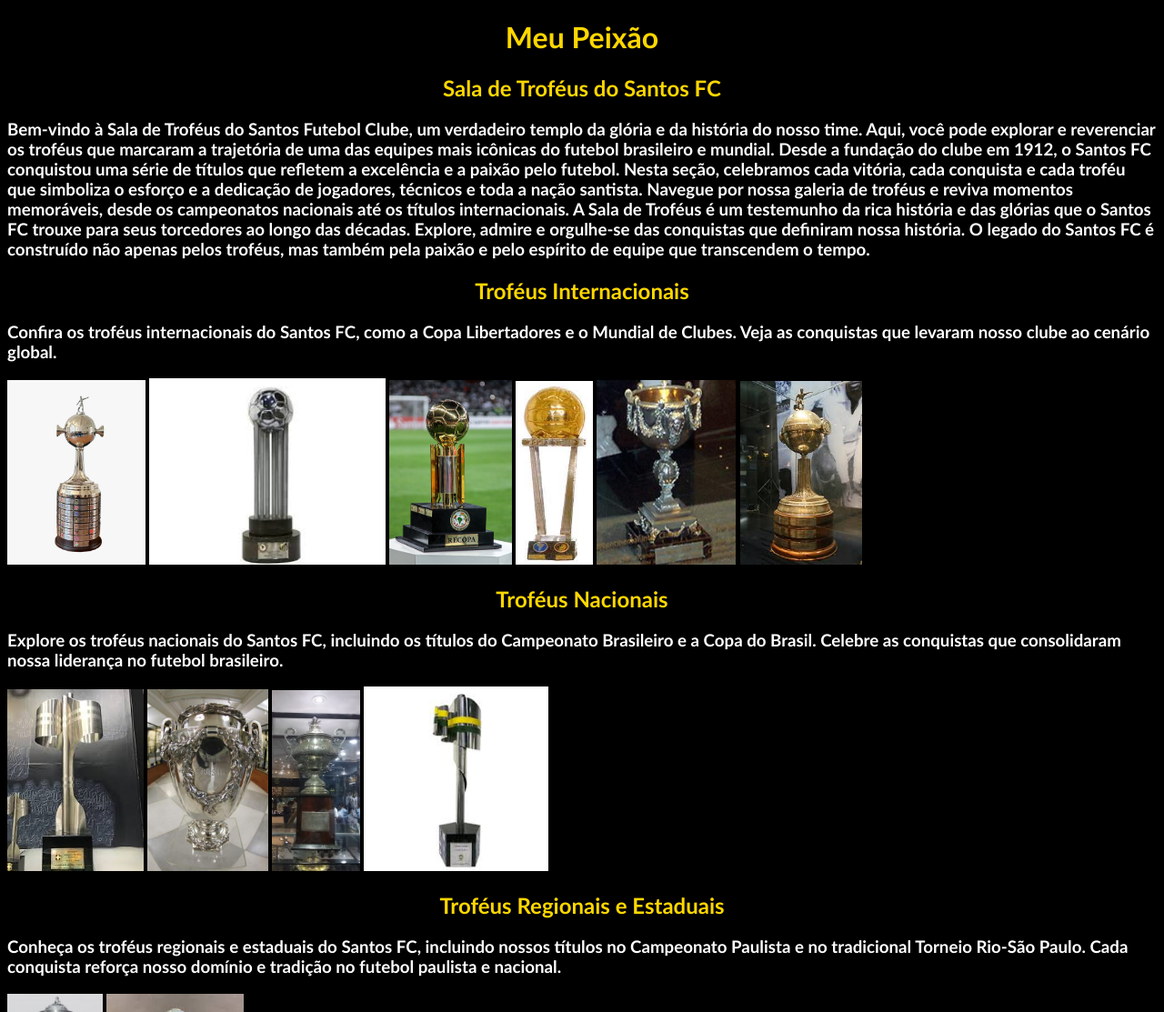
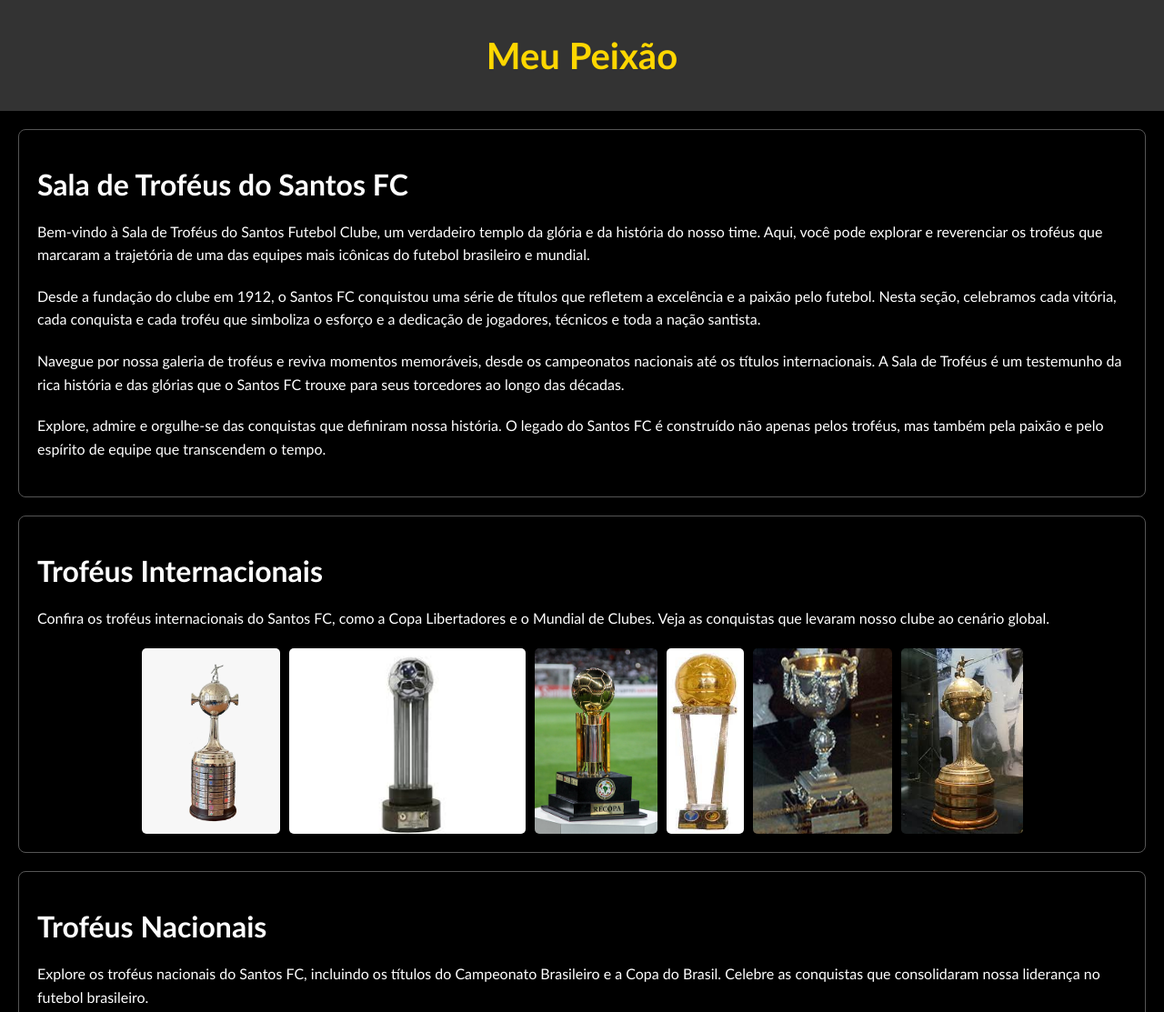
Before and after one commit to danilinhotj187/meuprimeirosite, a plain HTML site: page index.html in a window 1280 px wide. Shown: the top 1113 px of the page at 91% size. Drawn offline with Linux system fonts and the light colour scheme.

Commit message:
fiz algumas mudanças e correçoes com ajuda do chatgpt

```diff
--- a/index.html
+++ b/index.html
@@ -1,4 +1,4 @@
-<!DOCTYPE html>
+<!-- <!DOCTYPE html>
 <html lang="pt-BR">
 <head>
     <meta charset="UTF-8">
@@ -56,4 +56,73 @@
 
 <section><a href="https://www.youtube.com/watch?v=nvmUQW8KcQw"><h4>Clique aqui para ver nossa coletânea com todos os troféus do Glorioso Alvi-negro Praiano!</h4></a></section>
 </body>
+</html> -->
+
+
+<!DOCTYPE html>
+<html lang="pt-BR">
+<head>
+    <meta charset="UTF-8">
+    <meta name="viewport" content="width=device-width, initial-scale=1.0">
+    <title>Meu Peixão</title>
+    <link rel="stylesheet" href="styles.css">
+</head>
+<body>
+    <header>
+        <h1>Meu Peixão</h1>
+    </header>
+
+    <main>
+        <section class="intro">
+            <h2>Sala de Troféus do Santos FC</h2>
+            <p>Bem-vindo à Sala de Troféus do Santos Futebol Clube, um verdadeiro templo da glória e da história do nosso time. Aqui, você pode explorar e reverenciar os troféus que marcaram a trajetória de uma das equipes mais icônicas do futebol brasileiro e mundial.</p>
+            <p>Desde a fundação do clube em 1912, o Santos FC conquistou uma série de títulos que refletem a excelência e a paixão pelo futebol. Nesta seção, celebramos cada vitória, cada conquista e cada troféu que simboliza o esforço e a dedicação de jogadores, técnicos e toda a nação santista.</p>
+            <p>Navegue por nossa galeria de troféus e reviva momentos memoráveis, desde os campeonatos nacionais até os títulos internacionais. A Sala de Troféus é um testemunho da rica história e das glórias que o Santos FC trouxe para seus torcedores ao longo das décadas.</p>
+            <p>Explore, admire e orgulhe-se das conquistas que definiram nossa história. O legado do Santos FC é construído não apenas pelos troféus, mas também pela paixão e pelo espírito de equipe que transcendem o tempo.</p>
+        </section>
+
+        <section class="trofeus">
+            <h2>Troféus Internacionais</h2>
+            <p>Confira os troféus internacionais do Santos FC, como a Copa Libertadores e o Mundial de Clubes. Veja as conquistas que levaram nosso clube ao cenário global.</p>
+            <div class="gallery">
+                <img src="trofeu_libertadores_oficial_conmebol_38_cm_33_1_6327cda271ff362afb5e757a8905fad8.webp" width="152" alt="Troféu Libertadores 2011">
+                <img src="copa conmebol 1998.jfif" width="260" alt="Troféu Copa Conmebol">
+                <img src="trofeu recopa.jpg" width="135" alt="Troféu Recopa Sul-Americana">
+                <img src="trofeu mundial.png" width="85" alt="Troféu Mundial">
+                <img src="recopa intercontinental.jpg" width="153" alt="Troféu Recopa Intercontinental">
+                <img src="trofeu supercopa 1968.jfif" width="134" alt="Troféu Supercopa Sul-Americana dos Campeões Intercontinentais">
+            </div>
+        </section>
+
+        <section class="trofeus">
+            <h2>Troféus Nacionais</h2>
+            <p>Explore os troféus nacionais do Santos FC, incluindo os títulos do Campeonato Brasileiro e a Copa do Brasil. Celebre as conquistas que consolidaram nossa liderança no futebol brasileiro.</p>
+            <div class="gallery">
+                <img src="trofeu brasileirao.jfif" width="150" alt="Troféu Brasileirão">
+                <img src="Taça Brasil 1968 (3).jpg" width="133" alt="Troféu Taça Brasil">
+                <img src="Taça_de_Prata_68.jpg" width="97" alt="Troféu Taça de Prata">
+                <img src="trofeu copa do brasil.jfif" width="203" alt="Troféu Copa do Brasil">
+            </div>
+        </section>
+
+        <section class="trofeus">
+            <h2>Troféus Regionais e Estaduais</h2>
+            <p>Conheça os troféus regionais e estaduais do Santos FC, incluindo nossos títulos no Campeonato Paulista e no tradicional Torneio Rio-São Paulo. Cada conquista reforça nosso domínio e tradição no futebol paulista e nacional.</p>
+            <div class="gallery">
+                <img src="torneio rio sao paulo.jpg" width="105" alt="Troféu Torneio Rio-São Paulo">
+                <img src="trofeu paulistao.jfif" width="151" alt="Troféu Campeonato Paulista">
+            </div>
+        </section>
+
+        <section class="contact">
+            <a href="https://www.youtube.com/watch?v=nvmUQW8KcQw" aria-label="Veja nossa coletânea de troféus no YouTube">
+                <h4>Clique aqui para ver nossa coletânea com todos os troféus do Glorioso Alvi-negro Praiano!</h4>
+            </a>
+        </section>
+    </main>
+
+    <footer>
+        <p>&copy; 2024 Santos FC. Todos os direitos reservados.</p>
+    </footer>
+</body>
 </html>
--- a/styles.css
+++ b/styles.css
@@ -1,4 +1,4 @@
-body {
+/* body {
     font-family: 'Gill Sans', 'Gill Sans MT', Calibri, 'Trebuchet MS', sans-serif;
     background-color: black;
 }
@@ -20,4 +20,77 @@ h4 { color: blueviolet;}
 
 p {
     line-height: normal;
+} */
+
+
+body {
+    font-family: 'Gill Sans', 'Gill Sans MT', Calibri, 'Trebuchet MS', sans-serif;
+    background-color: black;
+    color: white;
+    margin: 0;
+    padding: 0;
 }
+
+header, footer {
+    background-color: #333;
+    color: gold;
+    text-align: center;
+    padding: 10px 0;
+}
+
+h1 {
+    font-size: 2.5em;
+}
+
+h2 {
+    font-size: 2em;
+    margin: 20px 0;
+}
+
+h3 {
+    font-size: 1.5em;
+    color: white;
+}
+
+h4 {
+    color: blueviolet;
+}
+
+p {
+    line-height: 1.6;
+    margin: 0 0 20px;
+}
+
+section {
+    margin: 20px;
+    padding: 20px;
+    border: 1px solid #555;
+    border-radius: 8px;
+}
+
+.gallery {
+    display: flex;
+    flex-wrap: wrap;
+    gap: 10px;
+    justify-content: center;
+}
+
+img {
+    display: block;
+    max-width: 100%;
+    height: auto;
+    border-radius: 5px;
+}
+
+a {
+    color: lightblue;
+    text-decoration: none;
+}
+
+a:hover {
+    text-decoration: underline;
+}
+
+footer p {
+    margin: 0;
+}
```
